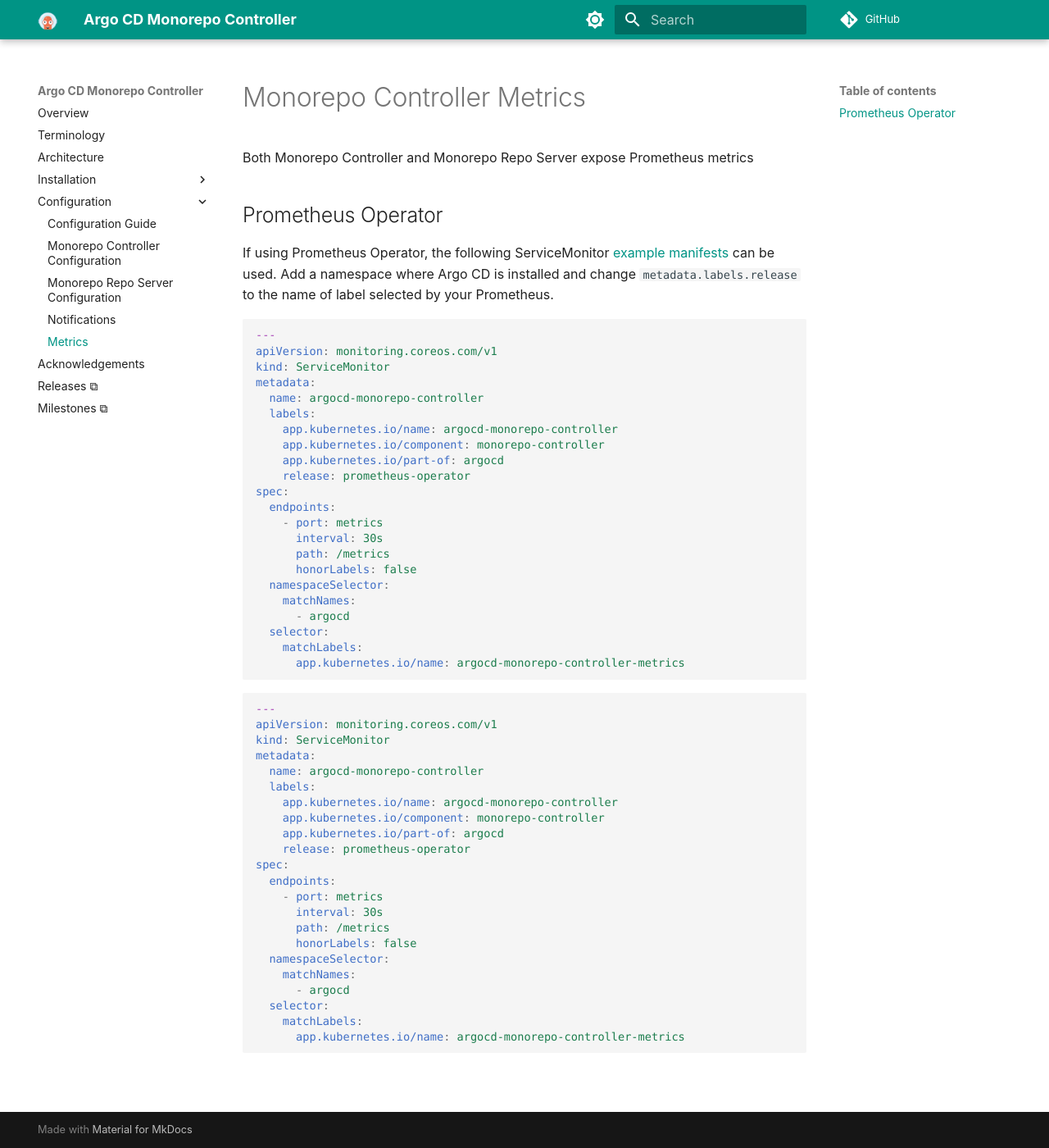
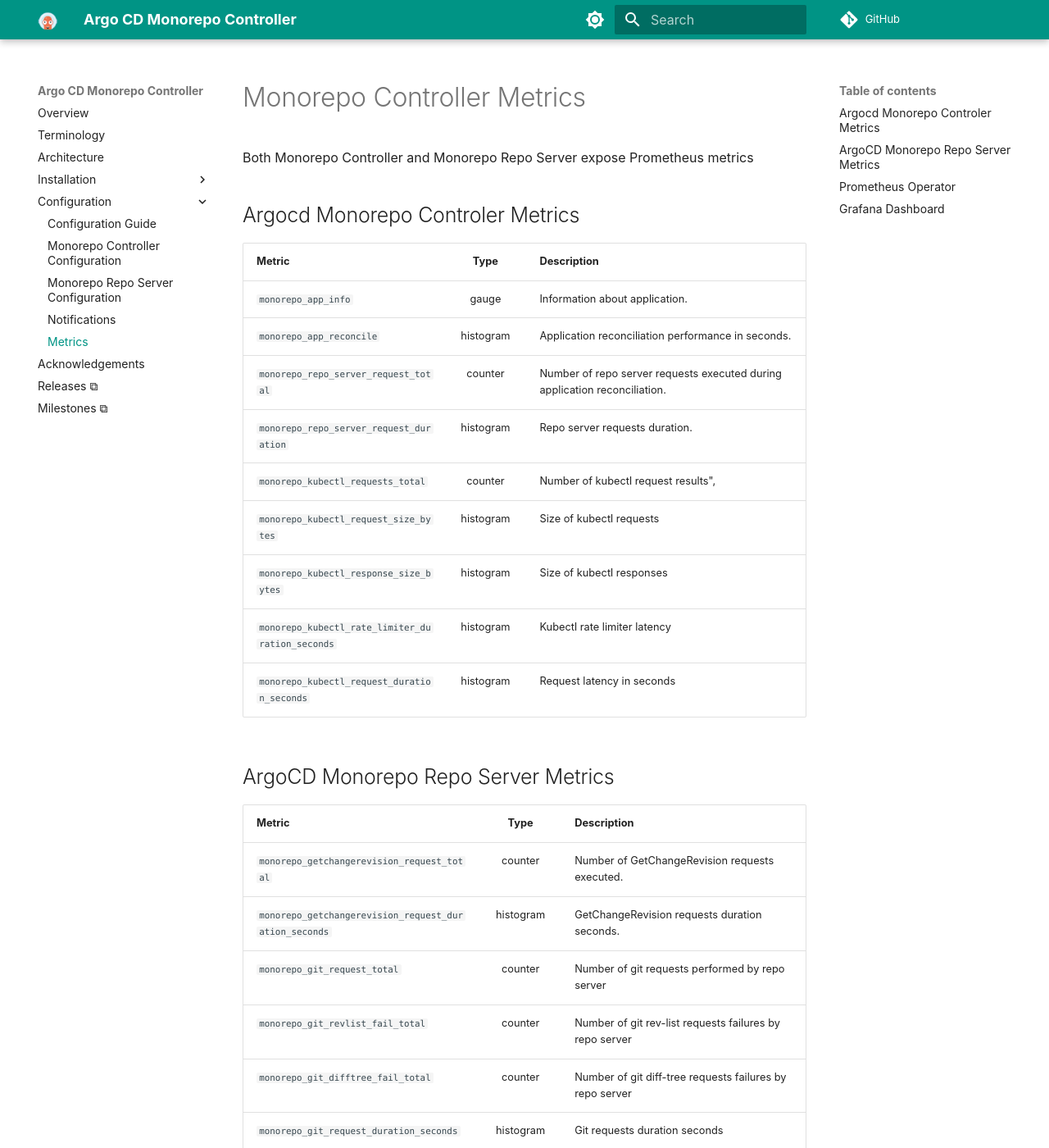
Before and after one commit to dudinea/argocd-monorepo-controller, an MkDocs documentation site: the page built from docs/metrics.md, in a window 1280 px wide and 1400 px high. Shown: the whole window at 82% size. Built offline with MkDocs 1.6.1 and Material for MkDocs 9.7.7, drawn with Linux system fonts in a browser that asks for light colours; comment, search, counter and statistics services are not loaded; some of the changed text lies outside the part shown.

Commit message:
docs: document metrics
Signed-off-by: Eugene Doudine <eugene.doudine@octopus.com>

````diff
--- a/docs/metrics.md
+++ b/docs/metrics.md
@@ -2,13 +2,44 @@
 
 Both Monorepo Controller and Monorepo Repo Server expose Prometheus metrics
 
+## Argocd Monorepo Controler Metrics
+
+| Metric                                           | Type      | Description                                                                |
+|--------------------------------------------------|:---------:|----------------------------------------------------------------------------|
+| `monorepo_app_info`                              | gauge     | Information about application.                                             |
+| `monorepo_app_reconcile`                         | histogram | Application reconciliation performance in seconds.                         |
+| `monorepo_repo_server_request_total`             | counter   | Number of repo server requests executed during application reconciliation. |
+| `monorepo_repo_server_request_duration`          | histogram | Repo server requests duration.                                             |
+| `monorepo_kubectl_requests_total`                | counter   | Number of kubectl request results",                                        |
+| `monorepo_kubectl_request_size_bytes`            | histogram | Size of kubectl requests                                                   |
+| `monorepo_kubectl_response_size_bytes`           | histogram | Size of kubectl responses                                                  |
+| `monorepo_kubectl_rate_limiter_duration_seconds` | histogram | Kubectl rate limiter latency                                               |
+| `monorepo_kubectl_request_duration_seconds`      | histogram | Request latency in seconds                                                 |
+
+
+
+## ArgoCD Monorepo Repo Server Metrics
+
+| Metric                                                | Type      | Description                                              |
+|-------------------------------------------------------|:---------:|----------------------------------------------------------|
+| `monorepo_getchangerevision_request_total`            | counter   | Number of GetChangeRevision requests executed.           |
+| `monorepo_getchangerevision_request_duration_seconds` | histogram | GetChangeRevision requests duration seconds.             |
+| `monorepo_git_request_total`                          | counter   | Number of git requests performed by repo server          |
+| `monorepo_git_revlist_fail_total`                     | counter   | Number of git rev-list requests failures by repo server  |
+| `monorepo_git_difftree_fail_total`                    | counter   | Number of git diff-tree requests failures by repo server |
+| `monorepo_git_request_duration_seconds`               | histogram | Git requests duration seconds                            |
+| `monorepo_repo_pending_request_total`                 | counter   | Number of pending requests requiring repository lock     |
+| `monorepo_redis_request_total`                        | counter   | Number of redis requests executed.                       |
+| `monorepo_redis_request_duration_seconds`             | histogram | Redis requests duration seconds.                         |
+
+The server does not expose the gRPC metrics by default.  Those metrics can be enabled using `ARGOCD_ENABLE_GRPC_TIME_HISTOGRAM=true`
+ environment variable.
+
 
 ## Prometheus Operator
 
-If using Prometheus Operator, the following ServiceMonitor [example
-manifests](https://github.com/argoproj-labs/argocd-monorepo-controller/tree/main/samples/metrics) can be used.  Add a namespace where Argo CD is installed
-and change `metadata.labels.release` to the name of label selected by
-your Prometheus.
+If using Prometheus Operator, the following ServiceMonitor [example manifests](https://github.com/argoproj-labs/argocd-monorepo-controller/tree/main/samples/metrics) can be used.  Add a namespace where Argo CD is
+installed and change `metadata.labels.release` to the name of label selected by your Prometheus.
 
 ```yaml
 {!docs/argocd-monorepo-controller-sm.yaml!}
@@ -17,3 +48,8 @@
 ```yaml
 {!docs/argocd-monorepo-controller-sm.yaml!}
 ```
+
+## Grafana Dashboard
+
+
+You can find an example Grafana dashboard [here](https://github.com/argoproj-labs/argocd-monorepo-controller/blob/main/samples/dashboards/grafana-dashboard.json).
````
